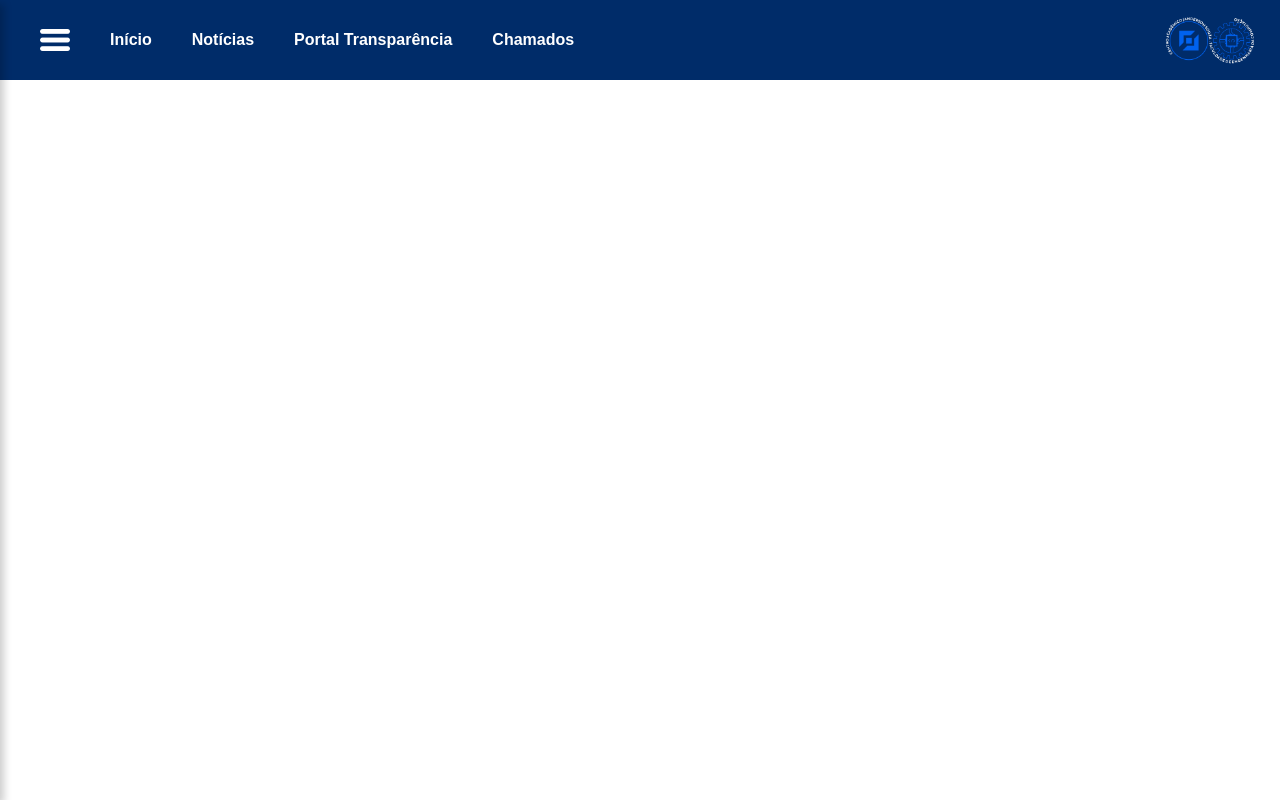
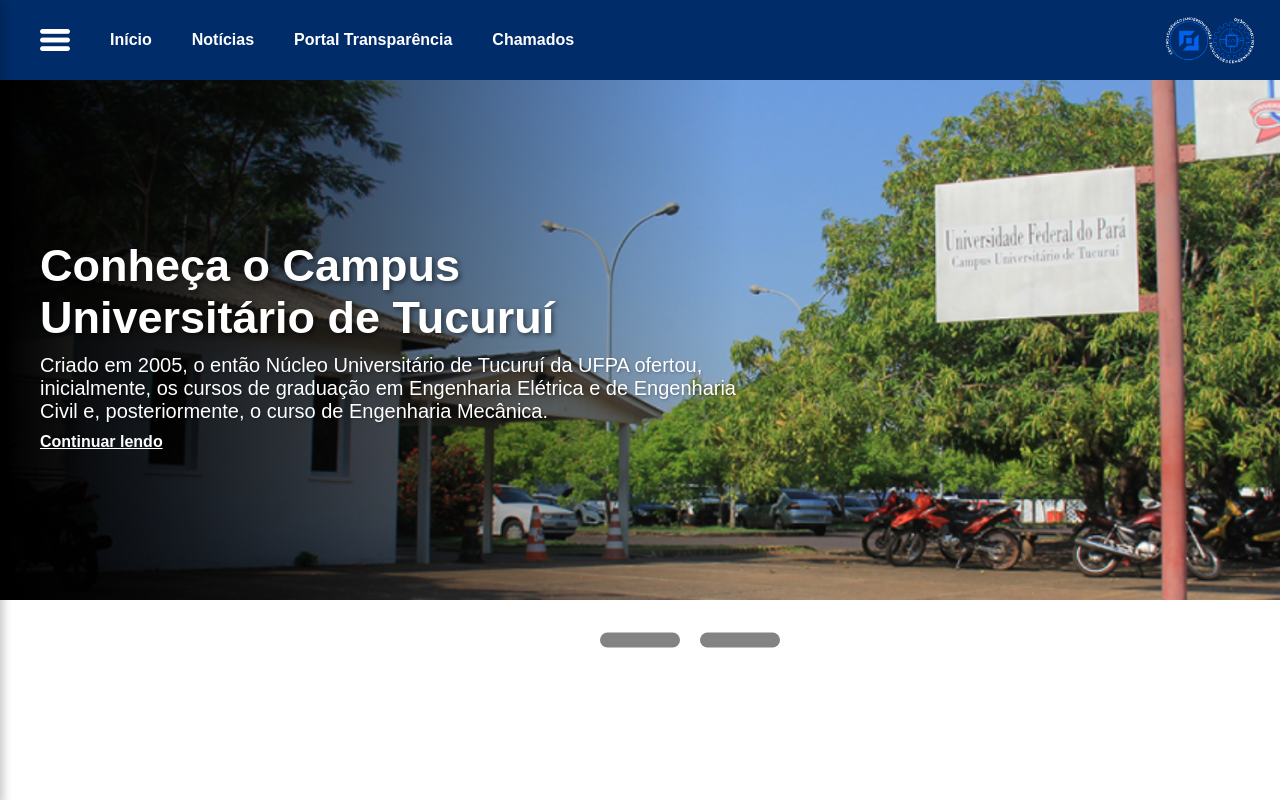
Before and after one commit to williamsdavid5/Sistema-de-gestao-CAFECOMP, a Python web app: template template/inicio.html in a window 1280 px wide. Run offline with Jinja, Linux system fonts and the light colour scheme; the template is opened without the code that fills it, so the values that code supplies are empty.

Commit message:
tela inicial: slider funcionando

```diff
--- a/static/css/global.css
+++ b/static/css/global.css
@@ -69,7 +69,7 @@
     flex-direction: column;
     height: 100%;
     width: auto;
-    position: absolute;
+    position: fixed;
     box-shadow: 4px 4px 8px rgba(0, 0, 0, 0.2);
     transform: translateX(-100%);
     transition: transform 0.3s ease-in-out;
--- a/static/css/inicio.css
+++ b/static/css/inicio.css
@@ -0,0 +1,90 @@
+#muralDeNoticias {
+    background-color: black;
+    width: 100%;
+    height: 600px;
+    overflow: hidden;
+}
+
+.slide {
+    background-size: cover;
+    display: none;
+}
+
+#slide1 {
+    background-image: url('../img/noticia1.png');
+}
+
+#slide2 {
+    background-image: url('../img/noticia2.png');
+}
+
+#slide3 {
+    background-image: url('../img/noticia3.jpeg');
+}
+
+.slide.active {
+    display: block;
+}
+
+#muralDeNoticias img {
+    height: 600px;
+    width: auto;
+    object-fit: contain;
+}
+
+#muralDeNoticias .noticia {
+    background: linear-gradient(to right, rgba(0, 0, 0, 1) 0%, rgba(0, 0, 0, 0) 100%);
+    color: white;
+    padding-top: 90px;
+    padding-left: 40px;
+    width: 700px;
+    height: 510px;
+    display: flex;
+    flex-direction: column;
+    justify-content: center;
+
+}
+
+.noticia h1 {
+    font-size: 45px;
+    font-weight: bold;
+    margin: 0px;
+    text-shadow: 2px 2px 5px rgba(0, 0, 0, 0.5);
+}
+
+.noticia p {
+    font-size: 20px;
+    margin: 10px 0px;
+    text-shadow: 1px 1px 3px rgba(0, 0, 0, 0.3);
+
+}
+
+.noticia a {
+    color: white;
+    font-weight: bold;
+}
+
+#botoesSlider {
+    position: fixed;
+    display: flex;
+    justify-content: center;
+    align-items: center;
+    top: 80%;
+    left: 50%;
+    transform: translate(-50%, -50%);
+    z-index: 10;
+}
+
+.botaoSlider {
+    background-color: rgb(131, 131, 131);
+    height: 15px;
+    width: 80px;
+    margin: 0px 10px;
+}
+
+.botaoSlider.active {
+    background-color: white;
+    color: black;
+    border-radius: 5px;
+    transition: background-color 0.3s ease, color 0.3s ease;
+}
--- a/template/inicio.html
+++ b/template/inicio.html
@@ -33,10 +33,52 @@
             <a href="#" class="textoBotao">CAMTUC</a>
             <a href="#" class="textoBotao">UFPA</a>
         </div>
-        <!-- Menus lateral e superior -->
+    </div>
+    <!-- Menus lateral e superior -->
+    <div id="muralDeNoticias">
+        <div class="slide active" id="slide1">
+            <div class="noticia">
+                <h1>Conheça o Campus Universitário de Tucuruí</h1>
+                <p>
+                    Criado em 2005, o então Núcleo Universitário de Tucuruí da UFPA ofertou, inicialmente, os cursos de
+                    graduação em Engenharia Elétrica e de Engenharia Civil e, posteriormente, o curso de Engenharia
+                    Mecânica.
+                </p>
+                <a href="#">Continuar lendo</a>
+            </div>
+        </div>
+        <div class="slide" id="slide2">
+            <div class="noticia">
+                <h1>UFPA divulga o resultado da terceira reoferta de vagas do Processo Seletivo 2024</h1>
+                <p>
+                    O Centro de Registro e Indicadores Acadêmicos da Universidade Federal do Pará (Ciac/UFPA) deu
+                    início, nesta quinta-feira, 14 de novembro, à habilitação ao vínculo institucional das(os)
+                    candidatas(os) classificadas(os) na terceira reoferta do Processo Seletivo 2024 (PS2024).
+                </p>
+                <a href="#">Continuar lendo</a>
+            </div>
+        </div>
+        <div class="slide" id="slide3">
+            <div class="noticia">
+                <h1>O Programa REDTUC realizará a 1ª Edição do Futebol de Robô</h1>
+                <p>
+                    Você está convidado para o evento mais esperado do ano! O Programa REDTUC, em parceria com a Escola
+                    Rui Barbosa, realizará a 1ª Edição do Futebol de Robô nesta sexta-feira. Venha prestigiar a
+                    Culminância dos Projetos de Eletiva e Aprofundamento Curricular!
+                </p>
+                <a href="#">Continuar lendo</a>
+            </div>
+        </div>
+        <div id="botoesSlider">
+            <button class="botaoSlider active"></button>
+            <button class="botaoSlider"></button>
+            <button class="botaoSlider"></button>
+        </div>
+
     </div>
 </body>
 
 <script type="module" src="../static/js/global.js"></script>
+<script type="module" src="../static/js/inicio.js"></script>
 
 </html>
```
Also changed, not shown: static/js/inicio.js (added, +48 -0 lines), static/img/noticia1.png (added), static/img/noticia2.png (added), static/img/noticia3.jpeg (added).
